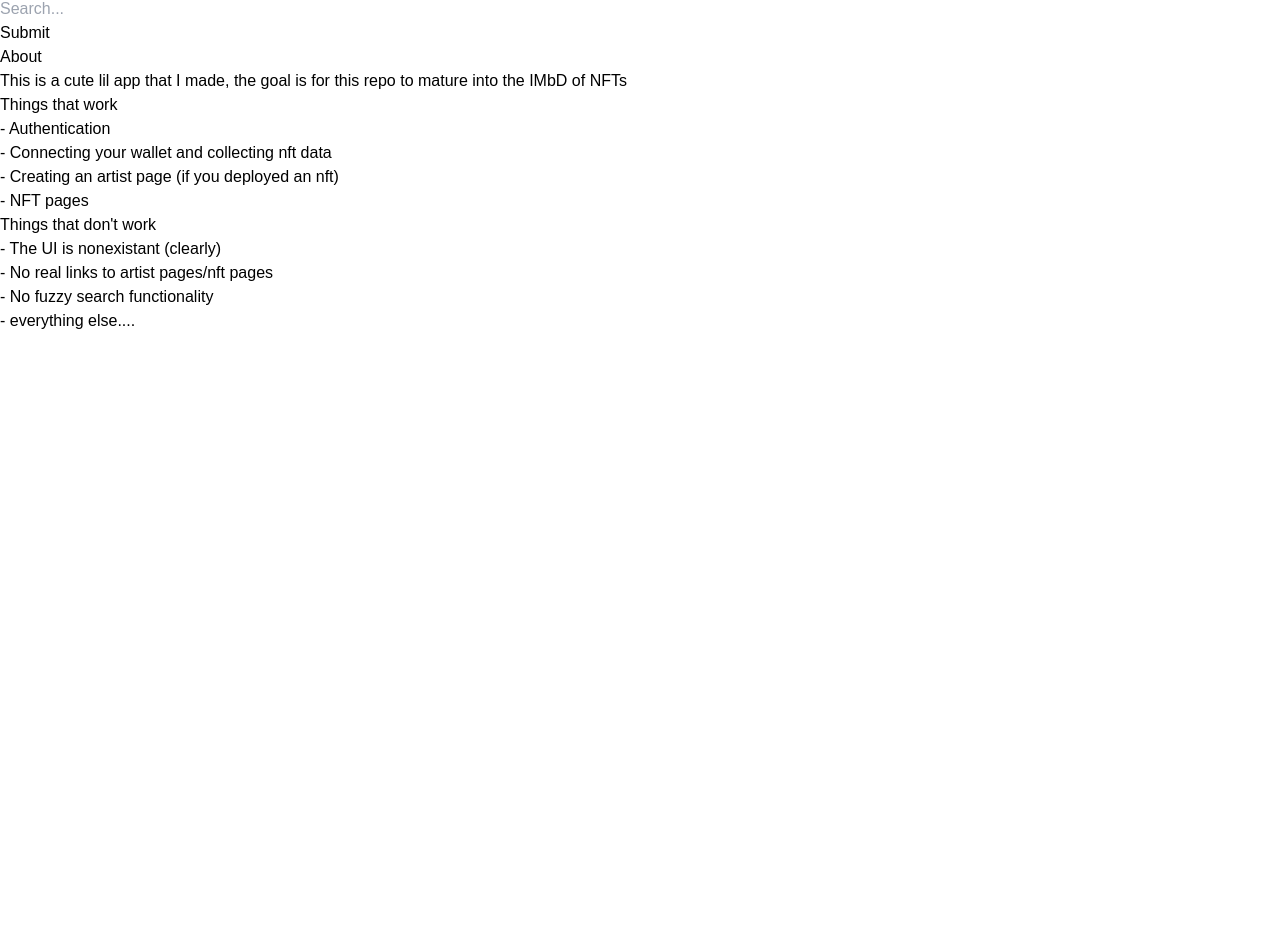
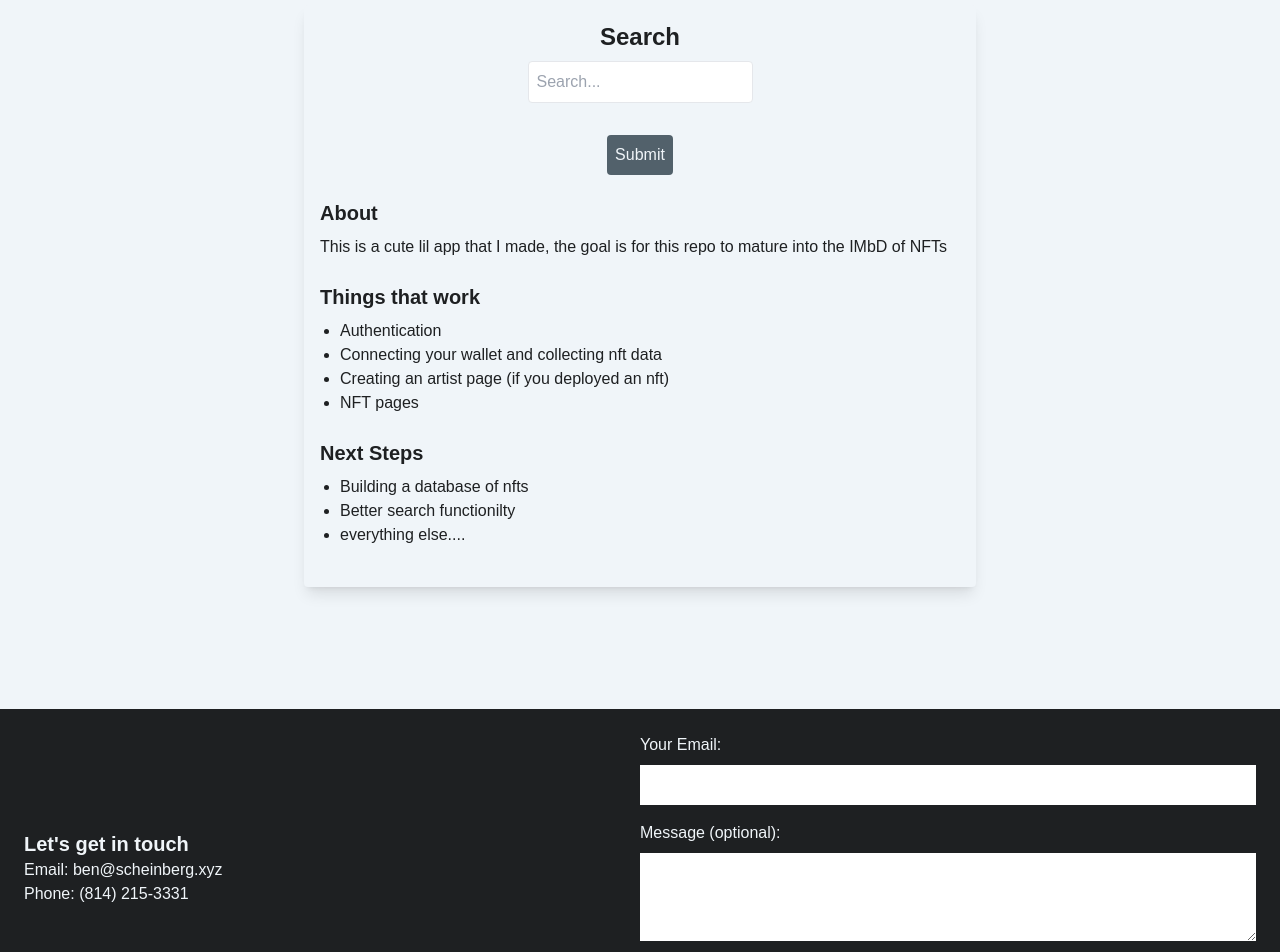
Before and after one commit to theSchein/Bennies, a Next.js app: page / in a window 1280 px wide. Shown: the part 160-1112 px from the top of the page. Before the commit the page ends 800 px from the top, so only its background shows below. Built offline with nearby package versions, Linux system fonts and the light colour scheme.

Commit message:
WIP: app styling

```diff
--- /dev/null
+++ b/src/components/footer.jsx
@@ -0,0 +1,55 @@
+import React, { useState } from 'react';
+
+function Footer() {
+  const [email, setEmail] = useState('');
+  const [message, setMessage] = useState('');
+
+  const handleSubmit = (e) => {
+    e.preventDefault();
+    // Handle the form submission logic here, e.g., send the data to an API or email service.
+    console.log('Contact Info Submitted:', email, message);
+    setEmail('');
+    setMessage('');
+  };
+
+  return (
+    <footer className="bg-quaternary text-primary font-heading p-6">
+      <div className="container mx-auto">
+        <div className="flex justify-between items-center">
+          <div>
+            <h3 className="text-xl font-heading font-bold">Let's get in touch</h3>
+            <p>Email: ben@scheinberg.xyz</p>
+            <p>Phone: (814) 215-3331</p>
+          </div>
+
+          <form onSubmit={handleSubmit} className="w-1/2">
+            <div className="mb-4">
+              <label htmlFor="email" className="block mb-2">Your Email:</label>
+              <input
+                type="email"
+                id="email"
+                value={email}
+                onChange={(e) => setEmail(e.target.value)}
+                required
+                className="p-2 w-full"
+              />
+            </div>
+            <div className="mb-4">
+              <label htmlFor="message" className="block mb-2">Message (optional):</label>
+              <textarea
+                id="message"
+                value={message}
+                onChange={(e) => setMessage(e.target.value)}
+                rows="3"
+                className="p-2 w-full"
+              ></textarea>
+            </div>
+            <button type="submit" className="bg-tertiary hover:bg-secondary p-2 text-primary rounded">Submit</button>
+          </form>
+        </div>
+      </div>
+    </footer>
+  );
+}
+
+export default Footer;
--- /dev/null
+++ b/src/components/layout.js
@@ -0,0 +1,12 @@
+import Navbar from './navbar/navbar'
+import Footer from './footer'
+
+export default function Layout({ children }) {
+  return (
+    <>
+      <Navbar />
+      <main>{children}</main>
+      <Footer />
+    </>
+  )
+}
--- a/src/components/navbar/navbar.jsx
+++ b/src/components/navbar/navbar.jsx
@@ -9,9 +9,9 @@ import Menu from '@mui/material/Menu';
 import Container from '@mui/material/Container';
 import Button from '@mui/material/Button';
 
-const pages = ['whitepaper', 'pitchdeck'];
+const pages = ['whitepaper', 'pitchdeck', 'login'];
 
-function ResponsiveAppBar() {
+function Navbar() {
   const [anchorElNav, setAnchorElNav] = React.useState(null);
 
   const handleCloseNavMenu = () => {
@@ -93,4 +93,4 @@ function ResponsiveAppBar() {
     </AppBar>
   );
 }
-export default ResponsiveAppBar;
+export default Navbar;
--- a/src/components/Search.jsx
+++ b/src/components/search/SearchContainer.jsx
@@ -1,8 +1,9 @@
 import * as React from "react";
 import { useRouter } from "next/router";
 import { useState, useEffect } from "react";
+import SearchPresentation from "./SearchPresentation";
 
-function SearchComponent() {
+function SearchContainer() {
     const [searchTerm, setSearchTerm] = useState("");
     const [suggestions, setSuggestions] = useState([]);
     const [loading, setLoading] = useState(false);
@@ -11,7 +12,7 @@ function SearchComponent() {
 
     useEffect(() => {
         if (searchTerm.trim() === "") {
-            setSuggestions([]); // Clear suggestions if search term is empty
+            setSuggestions([]);
             return;
         }
 
@@ -41,23 +42,15 @@ function SearchComponent() {
     };
 
     return (
-        <div>
-            <input
-                type="text"
-                value={searchTerm}
-                onChange={(e) => setSearchTerm(e.target.value)}
-                placeholder="Search..."
-            />
-            {loading && <div>Loading...</div>}
-            {error && <div>{error}</div>}
-            <ul>
-                {suggestions.map((suggestion) => (
-                    <li key={suggestion.id}>{suggestion.name}</li>
-                ))}
-            </ul>
-            <button onClick={handleClick}>Submit</button>
-        </div>
+        <SearchPresentation
+            searchTerm={searchTerm}
+            setSearchTerm={setSearchTerm}
+            suggestions={suggestions}
+            loading={loading}
+            error={error}
+            handleClick={handleClick}
+        />
     );
 }
 
-export default SearchComponent;
+export default SearchContainer;
--- /dev/null
+++ b/src/components/search/SearchPresentation.jsx
@@ -0,0 +1,23 @@
+function SearchPresentation({ searchTerm, setSearchTerm, suggestions, loading, error, handleClick }) {
+    return (
+        <div className="flex flex-col items-center space-y-4">
+            <input
+                type="text"
+                value={searchTerm}
+                onChange={(e) => setSearchTerm(e.target.value)}
+                placeholder="Search..."
+                className="p-2 border rounded"
+            />
+            {loading && <div className="text-tertiary">Loading...</div>}
+            {error && <div className="text-secondary">{error}</div>}
+            <ul className="w-full space-y-2">
+                {suggestions.map((suggestion) => (
+                    <li key={suggestion.id} className="p-2 border-b">{suggestion.name}</li>
+                ))}
+            </ul>
+            <button onClick={handleClick} className="p-2 bg-tertiary text-primary rounded hover:bg-quaternary">Submit</button>
+        </div>
+    );
+}
+
+export default SearchPresentation;
--- a/src/pages/_app.js
+++ b/src/pages/_app.js
@@ -1,11 +1,14 @@
 import { SessionProvider } from "next-auth/react";
+import Layout from "@/components/layout";
 import "../styles/globals.css";
 
 function MyApp({ Component, pageProps: { session, ...pageProps } }) {
     return (
+        <Layout>
         <SessionProvider session={pageProps.session}>
             <Component {...pageProps} />
         </SessionProvider>
+        </Layout>
     );
 }
 
--- a/src/pages/index.js
+++ b/src/pages/index.js
@@ -1,34 +1,44 @@
-import Link from "next/link";
-import Search from "../components/Search";
-import ResponsiveAppBar from "../components/navbar/navbar";
+//import Search from "../components/Search";
+
+import SearchContainer from "@/components/search/SearchContainer";
 
 export default function Home() {
     return (
-        <>
-        <ResponsiveAppBar/>
-            <h1 className="bg-primary text-quaternary font-heading text-4xl">{"Ben's cute lil app"}</h1>
-            <Link href="/signin">Login</Link>
+        <div className="bg-primary text-quaternary min-h-screen font-body flex flex-col items-center justify-start py-8">
+            <h1 className="font-heading text-4xl mb-6">{"DISCOVRY"}</h1>
 
-            <div> Search</div>
+            <div className="w-full max-w-2xl p-4 bg-primary rounded shadow-lg">
+                <div className="text-center mb-6">
+                    <div className="font-bold text-2xl mb-2">Search</div>
+                    <SearchContainer />
+                </div>
 
-            <Search />
+                <div className="mb-6">
+                    <h2 className="font-bold text-xl mb-2">About</h2>
+                    <p>
+                        {"This is a cute lil app that I made, the goal is for this repo to mature into the IMbD of NFTs"}
+                    </p>
+                </div>
 
-            <h2>About</h2>
-            <p>
-                {"This is a cute lil app that I made, the goal is for this repo to mature into the IMbD of NFTs"}
-            </p>
+                <div className="mb-6">
+                    <h2 className="font-bold text-xl mb-2">{"Things that work"}</h2>
+                    <ul className="list-disc pl-5">
+                        <li>{"Authentication"}</li>
+                        <li>{"Connecting your wallet and collecting nft data"}</li>
+                        <li>{"Creating an artist page (if you deployed an nft)"}</li>
+                        <li>{"NFT pages"}</li>
+                    </ul>
+                </div>
 
-            <h2>{"Things that work"}</h2>
-            <p> {"- Authentication"}</p>
-            <p>{" - Connecting your wallet and collecting nft data"}</p>
-            <p>{" - Creating an artist page (if you deployed an nft)"}</p>
-            <p>{" - NFT pages"}</p>
-
-            <h2>{"Things that don't work"}</h2>
-            <p>{" - The UI is nonexistant (clearly)"}</p>
-            <p>{" - No real links to artist pages/nft pages"}</p>
-            <p>{" - No fuzzy search functionality"}</p>
-            <p>{" - everything else.... "}</p>
-        </>
+                <div className="mb-6">
+                    <h2 className="font-bold text-xl mb-2">{"Next Steps"}</h2>
+                    <ul className="list-disc pl-5">
+                        <li>{"Building a database of nfts"}</li>
+                        <li>{"Better search functionilty"}</li>
+                        <li>{"everything else.... "}</li>
+                    </ul>
+                </div>
+            </div>
+        </div>
     );
 }
--- a/src/styles/globals.css
+++ b/src/styles/globals.css
@@ -4,7 +4,7 @@
 
 
 body {
-    @apply font-body;
+    @apply font-body bg-background;
   }
 
   h1, h2, h3, h4, h5, h6 {
--- a/tailwind.config.js
+++ b/tailwind.config.js
@@ -16,6 +16,7 @@ module.exports = {
         'secondary': '#C9D6DF',
         'tertiary': '#52616B',
         'quaternary': '#1E2022',
+        'background': '#F0F5F9'
     },
   },
 },
```
